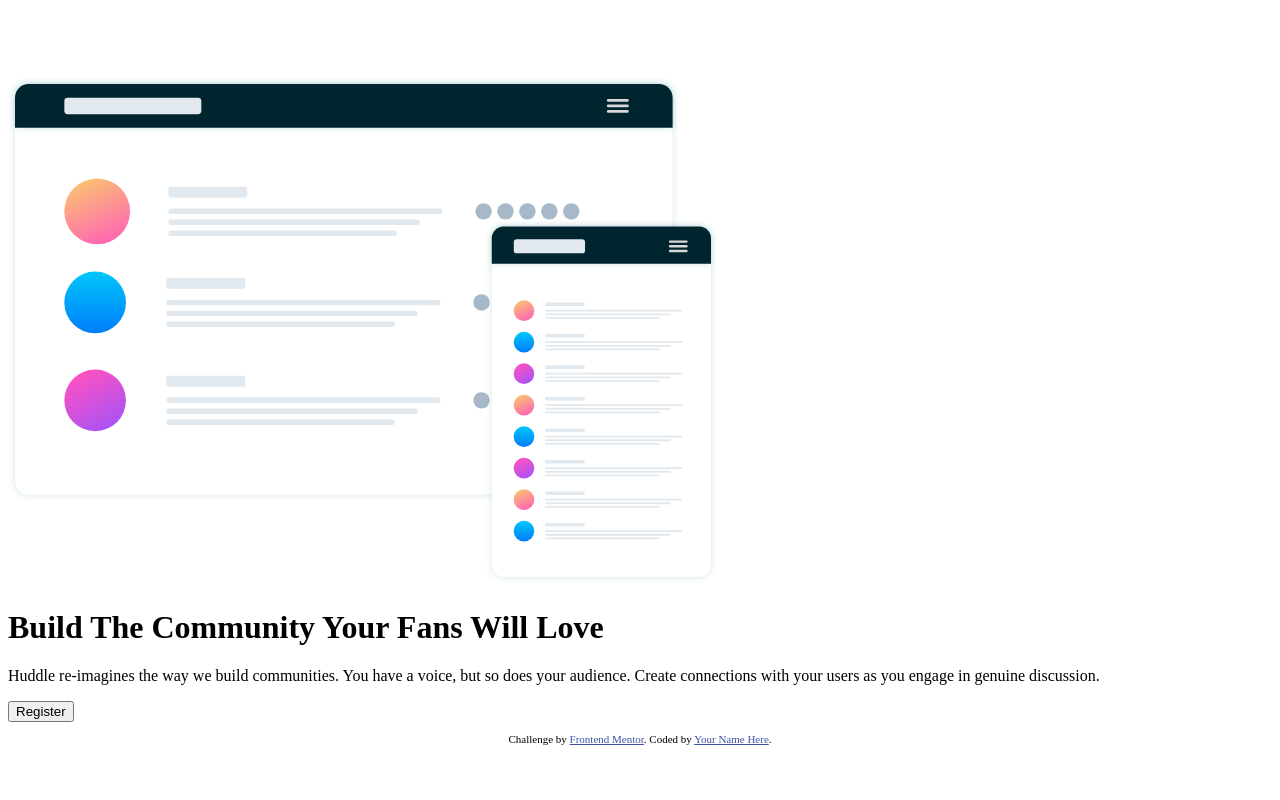
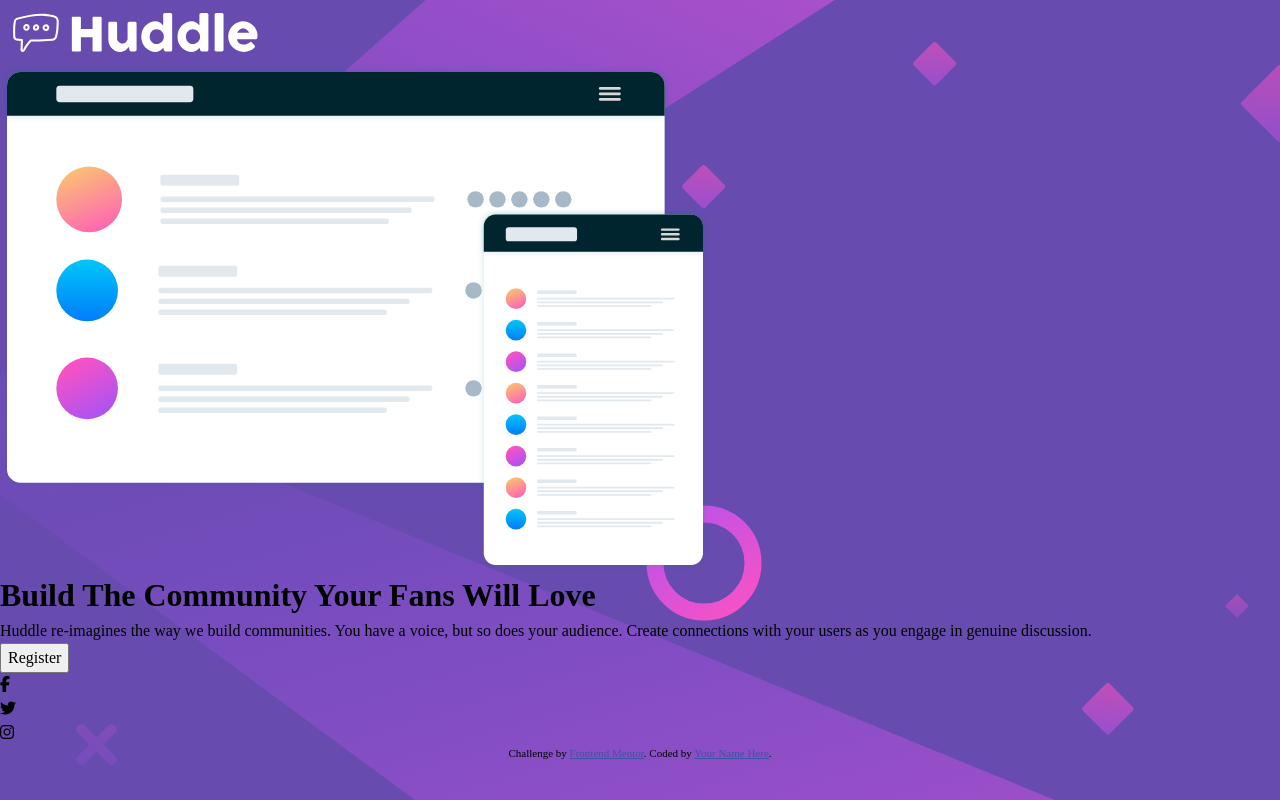
Before and after one commit to MuminaA/Huddle-Landing-Page, a plain HTML site: page index.html in a window 1280 px wide. Drawn offline with Linux system fonts and the light colour scheme.

Commit message:
style.css layout

```diff
--- a/index.html
+++ b/index.html
@@ -11,11 +11,12 @@
       sizes="32x32"
       href="./images/favicon-32x32.png"
     />
+    <link rel="stylesheet" href="style.css" />
 
     <title>
       Frontend Mentor | Huddle landing page with single introductory section
     </title>
-
+    <link rel="stylesheet" href="https://kit.fontawesome.com/80aada6d6e.css" crossorigin="anonymous">
     <style>
       .attribution {
         font-size: 11px;
@@ -27,9 +28,12 @@
     </style>
   </head>
   <body>
-    <div id="section">
+    <div id="content">
+      <div id="section">
       <div class="logo"><img src="images/logo.svg" alt="" /></div>
-      <div class="illustration-mockup"><img src="images/illustration-mockups.svg" alt="" /></div>
+      <div class="illustration-mockup">
+        <img src="images/illustration-mockups.svg" alt="" />
+      </div>
     </div>
     <div id="section2">
       <h1>Build The Community Your Fans Will Love</h1>
@@ -42,9 +46,9 @@
       <button>Register</button>
     </div>
     <div id="socials">
-      <div class="facebook"></div>
-      <div class="twitter"></div>
-      <div  class="instagram"></div>
+      <div class="facebook"><i class="fa-brands fa-facebook-f"></i></div>
+      <div class="twitter"><i class="fa-brands fa-twitter"></i></div>
+      <div class="instagram"><i class="fa-brands fa-instagram"></i></div>
     </div>
 
     <footer>
@@ -54,6 +58,8 @@
           >Frontend Mentor</a
         >. Coded by <a href="#">Your Name Here</a>.
       </p>
+    </div>
+
     </footer>
   </body>
 </html>
--- /dev/null
+++ b/style.css
@@ -0,0 +1,53 @@
+@import url('https://fonts.googleapis.com/css2?family=Open+Sans:ital@1&family=Poppins&display=swap');
+
+/*font-family: 'Open Sans', sans-serif;
+font-family: 'Poppins', sans-serif;*/
+
+:root {
+  --Violet: hsl(257, 40%, 49%);
+  --Soft-Magenta: hsl(300, 69%, 71%);
+}
+
+*,
+*::before,
+*::after {
+  box-sizing: border-box;
+}
+
+* {
+  margin: 0;
+}
+
+html,
+body {
+  height: 100%;
+}
+
+body {
+  line-height: 1.5;
+  -webkit-font-smoothing: antialiased;
+  background-image: url('images/bg-desktop.svg');
+  background-repeat: no-repeat;
+  background-size: cover;
+  background-color: var(--Violet);
+}
+
+img,
+svg {
+  display: block;
+  max-width: 100%;
+}
+
+button {
+  font: inherit;
+}
+
+p,
+h1 {
+  overflow-wrap: break-word;
+}
+
+#socials {
+
+
+}
```
